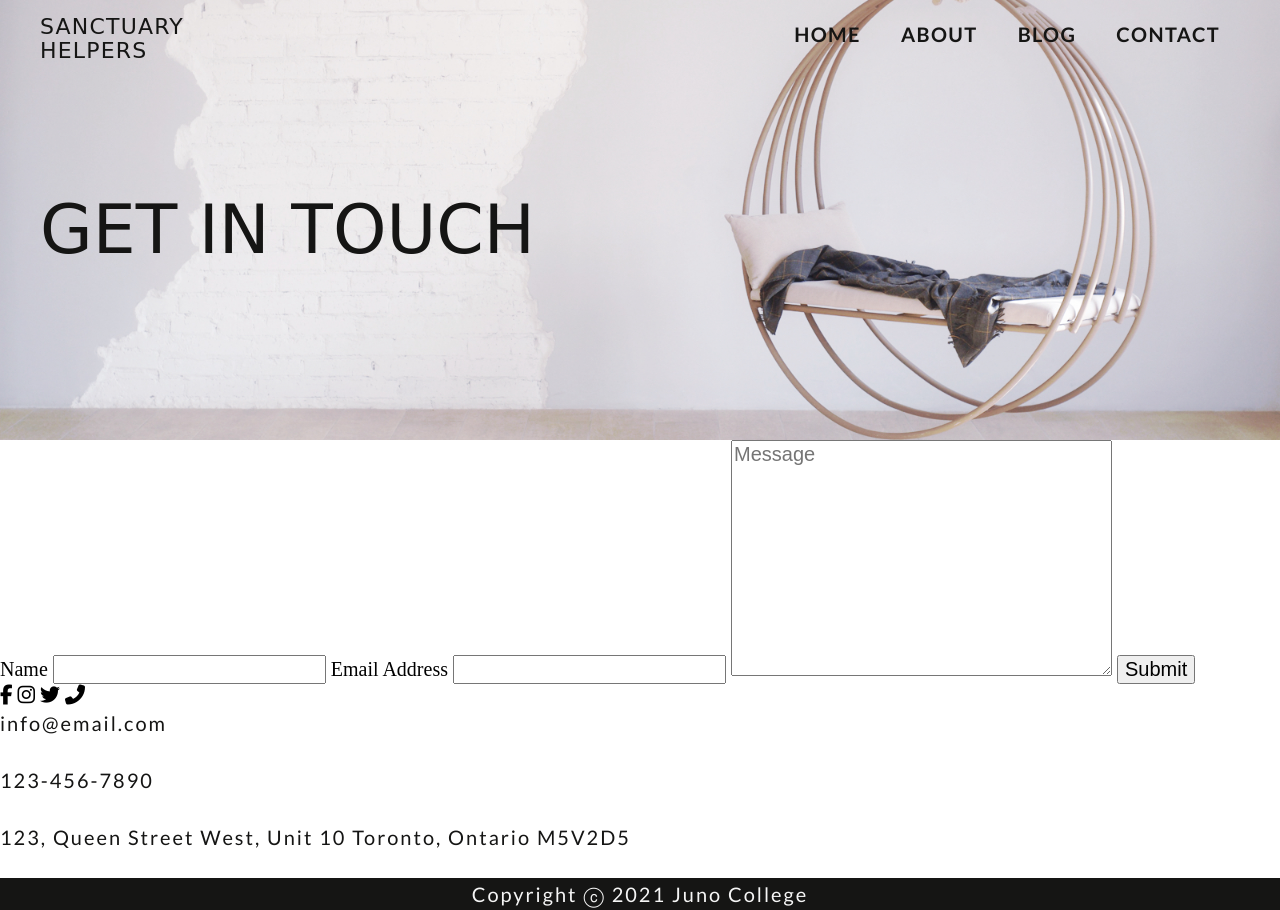
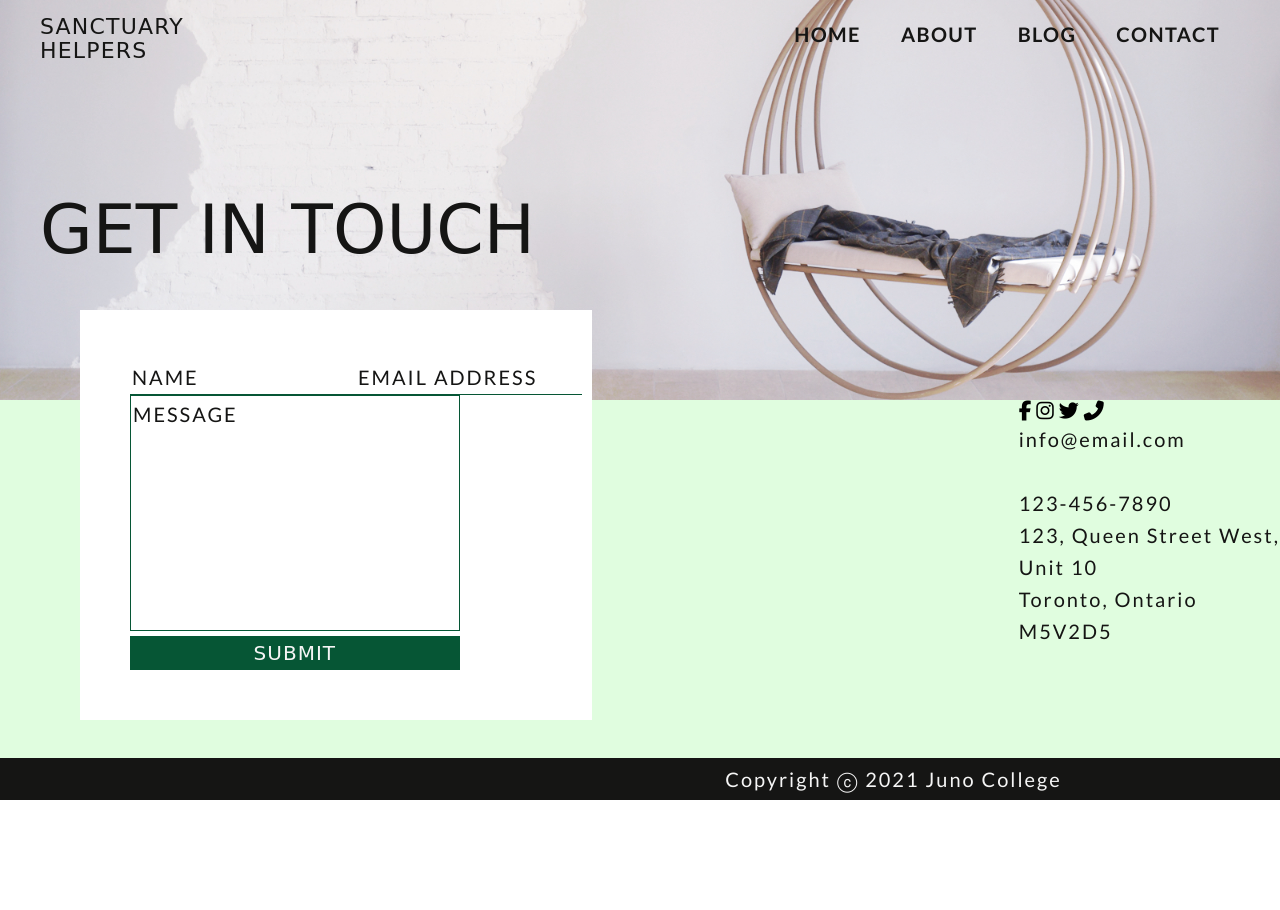
Before and after one commit to coreybrendan/corey-sheldrick-project1, a plain HTML site: page contact.html in a window 1280 px wide. After the commit the page ends 810 px from the top, so only its background shows below. Drawn offline with Linux system fonts and the light colour scheme; a web font is replaced by a local one.

Commit message:
contage and blog page styles

```diff
--- a/contact.html
+++ b/contact.html
@@ -27,19 +27,21 @@
       <h1>Get In Touch</h1>
     </div> <!-- /.wrapper -->
   </header>
-  <main>
+  <main class="contact-page clearfix">
     <section class="contact-form">
       <form action="submit">
-        <label for="name">Name</label>
-        <input type="text" id="name" name="name">
+        <div class="name-email">
+          <label for="name"></label>
+          <input type="text" id="name" name="name" placeholder="Name">
 
-        <label for="email">Email Address</label>
-        <input type="text" id="email" name="email">
+          <label for="email"></label>
+          <input type="text" id="email" name="email" placeholder="Email Address">
+        </div> <!-- /.name-email -->
 
         <label for="message"></label>
         <textarea name="message" id="message" cols="30" rows="10" placeholder="Message"></textarea>
 
-        <input type="submit" value="Submit">
+        <button type="submit">Submit</button>
     </section> <!-- /.contact-form -->
     <section class="details">
       <div class="icon-set">
@@ -48,9 +50,9 @@
         <i class="fab fa-twitter"></i>
         <i class="fas fa-phone-alt"></i>
       </div> <!-- /.icon-set -->
-      <p>info@email.com</p>
-      <p>123-456-7890</p>
-      <p>123, Queen Street West, Unit 10 Toronto, Ontario M5V2D5</p>
+      <p>info@email.com<br>
+      <br>
+      123-456-7890<br>123, Queen Street West,<br>Unit 10<br>Toronto, Ontario<br>M5V2D5</p>
     </section> <!-- /.details -->
   </main>
   <footer>
--- /dev/null
+++ b/styles/sass/_footer.scss
@@ -0,0 +1,10 @@
+footer {
+  background-color: $primary;
+  text-align: center;
+}
+
+footer p {
+  color: $secondary;
+  margin: 0;
+  padding: 5px;
+}
--- a/styles/sass/_header.scss
+++ b/styles/sass/_header.scss
@@ -63,7 +63,7 @@ h1 {
 
 // .contact page styles
 .contact header {
-  height: 55vh;
+  height: 50vh;
   background-image: url(../assets/contact-image.jpg);
   background-size: cover;
   background-position: bottom;
--- a/styles/sass/_main.scss
+++ b/styles/sass/_main.scss
@@ -1,4 +1,4 @@
-// .home styles
+// .home styles start here
 .discover {
   display: flex;
   justify-content: space-between;
@@ -136,29 +136,35 @@ li i {
 
 .group-new {
   display: grid;
-  grid-template-columns: 1fr 1fr;
+  grid-template-columns: 1fr 2fr 1fr 2fr 1fr;
   grid-template-rows: 1fr 1fr;
 }
 
 .top-left {
-  grid-column-start: 1;
+  grid-column: 1 / span 2;
   grid-row-start: 1;
 }
 
 .top-right {
-  grid-column-start: 2;
+  grid-column-start: 4;
   grid-row-start: 1;
+  display: grid;
+  align-items: center;
 }
 
 .bottom-left {
-  grid-column-start: 1;
+  grid-column-start: 2;
   grid-row-start: 2;
   text-align: right;
+  display: grid;
+  align-items: center;
 }
 
 .bottom-right {
-  grid-column-start: 2;
+  grid-column: 4 / span 2;
   grid-row-start: 2;
+  display: grid;
+  justify-content: end;
 }
 
 .left-text-container a {
@@ -193,12 +199,68 @@ width: 100%;
   background-color: #065635;
 }
 
-footer {
-  background-color: $primary;
-  text-align: center;
+// .blog styles start here
+.blog main {
+  background-color: $quaternary;
 }
 
-footer p {
-  color: $secondary;
-  margin: 0;
+// .contact styles start here
+.contact-page {
+  background-color: $quaternary;
+  height: calc(100vh - 50vh - 42px);
 }
+
+.contact-form {
+  float: left;
+  background-color: #fff;
+  width: 40%;
+  padding: 50px;
+  position: relative;
+  top: -90px;
+  left: 80px;
+}
+
+.name-email {
+  display: flex;
+  // justify-content: space-between;
+  width: 80%;
+}
+
+#name {
+  border: none;
+  border-bottom: 1.5px solid $tertiary;
+}
+
+#email {
+  border: none;
+  border-bottom: 1.5px solid $tertiary;
+}
+
+input[type="text"]::placeholder,
+input[type="text"] {
+  text-transform: uppercase;
+  @include body-font;
+}
+
+textarea {
+  resize: none;
+  width: 80%;
+  border: 1.5px solid $tertiary;
+}
+
+textarea::placeholder {
+  text-transform: uppercase;
+  @include body-font;
+}
+
+button {
+  display: block;
+  width: 80%;
+  border: none;
+  background-color: $tertiary;
+  @include button-font;
+}
+
+.details {
+  float: right;
+}
--- a/styles/sass/style.scss
+++ b/styles/sass/style.scss
@@ -2,3 +2,4 @@
 @import 'variables';
 @import 'header';
 @import 'main';
+@import 'footer';
```
Also changed, not shown: styles/style.css.
